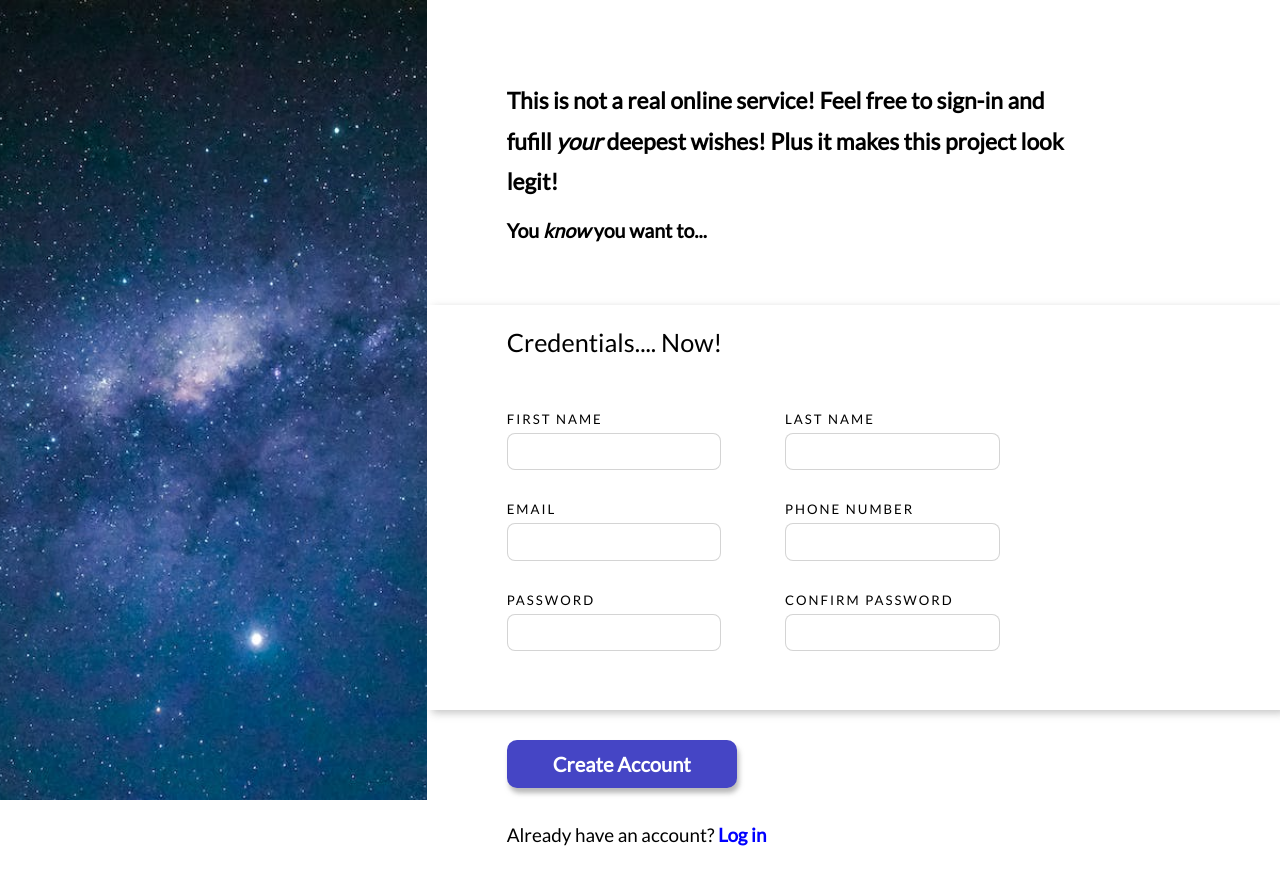
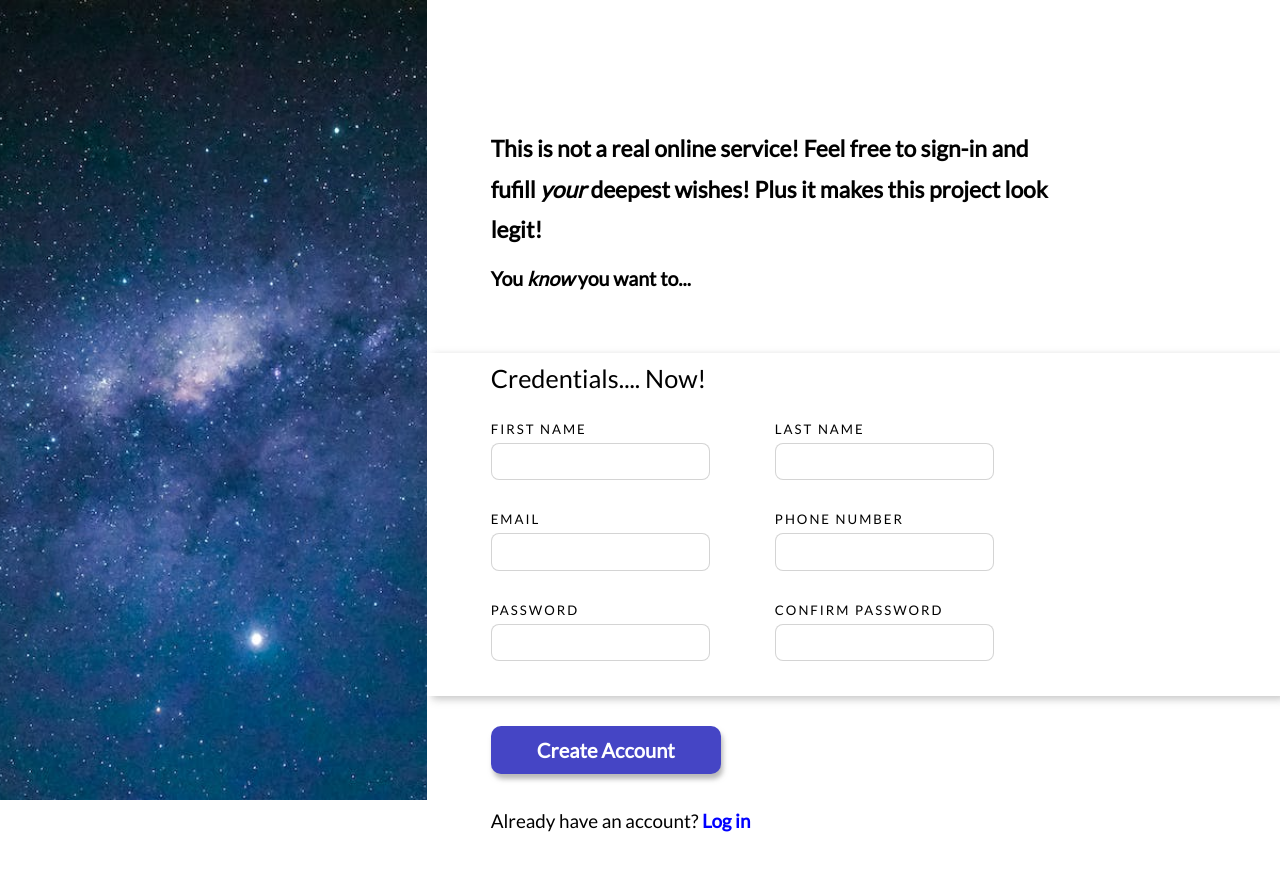
Before and after one commit to Jsbro98/Sign-up-Form, a website: page index.html in a window 1280 px wide. Drawn offline with Linux system fonts and the light colour scheme.

Commit message:
added a varaible in css, adjusted document title

```diff
--- a/index.html
+++ b/index.html
@@ -9,7 +9,7 @@
   <meta charset="UTF-8">
   <meta http-equiv="X-UA-Compatible" content="IE=edge">
   <meta name="viewport" content="width=device-width, initial-scale=1.0">
-  <title>Document</title>
+  <title>Sign-Up</title>
 </head>
 <body>
   <div class="wrapper">
--- a/style.css
+++ b/style.css
@@ -44,7 +44,9 @@ table {
 
 
 
-
+:root {
+	--form-padding: 4rem;
+}
 
 * {
 	font-family: 'Lato', sans-serif !important;
@@ -87,8 +89,8 @@ em {
 
 .user-form {
 	box-shadow: 5px 3px 8px rgba(123, 123, 123, 0.44);
-	padding-left: 5rem;
-	padding-bottom: 2em;
+	padding-left: var(--form-padding);
+	padding-bottom: .5em;
 }
 
 .form-column-container {
@@ -125,9 +127,9 @@ label {
 }
 
 .introduction-container {
-	padding-top: 5em;
+	padding-top: 8em;
 	padding-right: max(5rem, 25%);
-	padding-left: 5rem;
+	padding-left: var(--form-padding);
 	margin-bottom: 4em;
 	font-weight: bold;
 }
@@ -144,15 +146,15 @@ label {
 
 .form-title {
 	font-size: calc(.80vw + 15px);
-	margin-top: 1em;
-	margin-bottom: 2em;
+	margin-top: .5em;
+	margin-bottom: 1em;
 }
 
 .create-account-button {
 	font-weight: bold;
 	font-size: calc(.4vw + 15px);
 	position: relative;
-	margin-left: 5rem;
+	margin-left: var(--form-padding);
 	margin-top: 1.5em;
 	height: max(3rem, 3vw);
 	width: max(10rem, 27%);
@@ -166,7 +168,7 @@ label {
 
 .log-in {
 	font-size: calc(.3vw + 15px);
-	margin-left: 5rem;
+	margin-left: var(--form-padding);
 	position: relative;
 	margin-top: 2em;
 }
```
